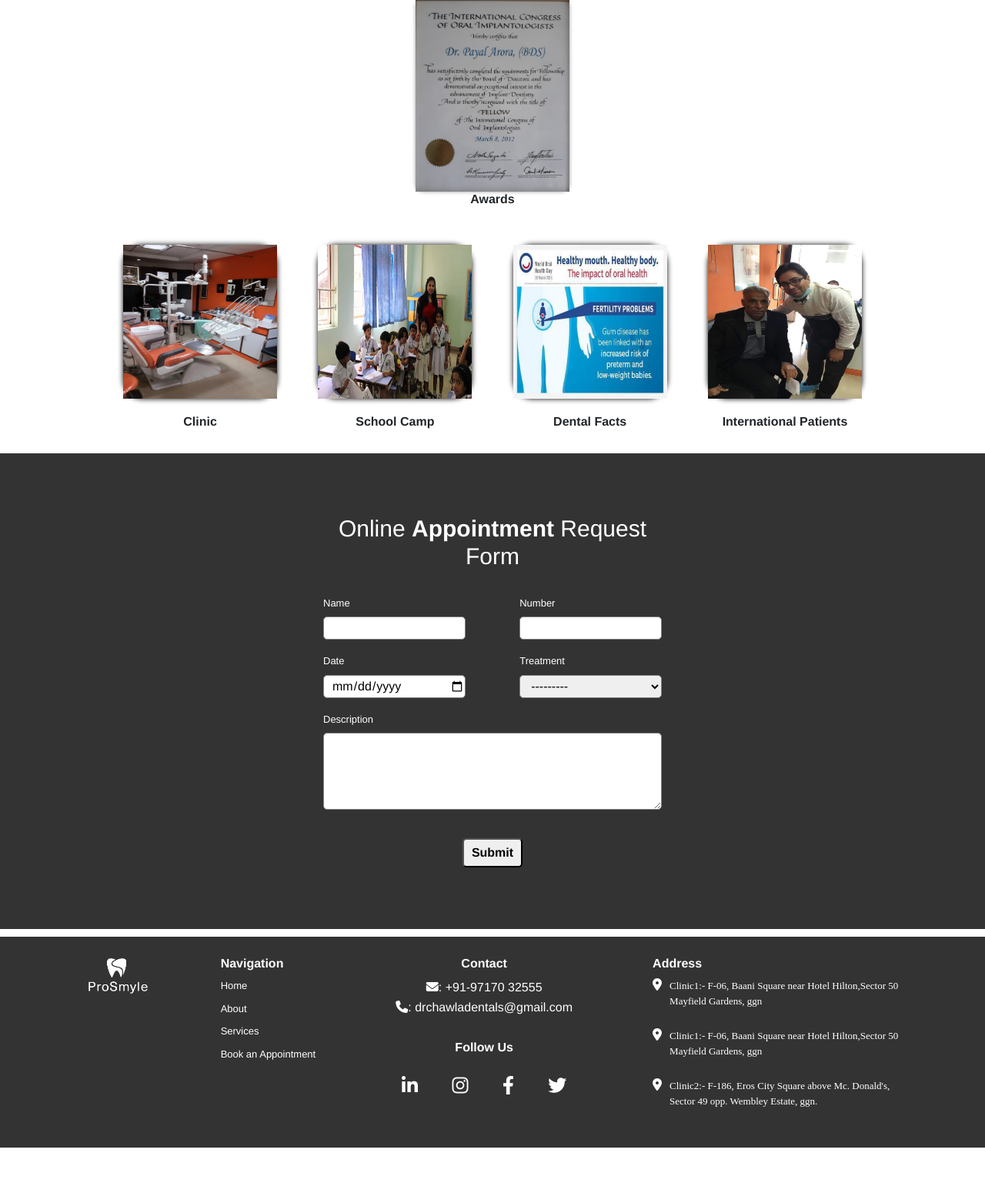
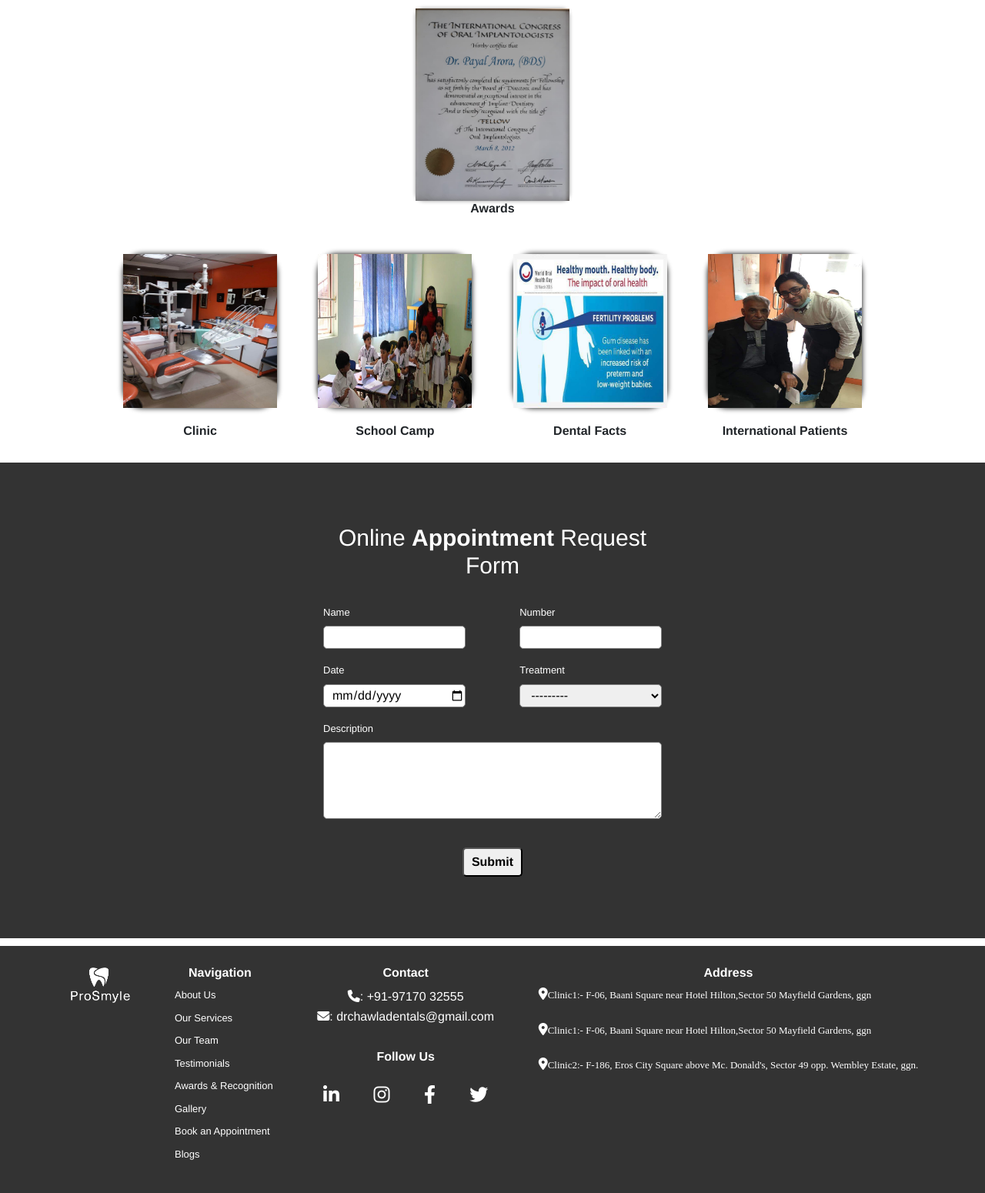
Before and after one commit to jha45507/prosmile, a PHP site: page / in a window 1280 px wide. Shown: the part 3539-5089 px from the top of the page at 77% size. Before the commit the page ends 5030 px from the top, so only its background shows below. Run offline with PHP 8.4, Linux system fonts and the light colour scheme; some libraries are stand-ins or nearby versions; some web fonts are replaced.

Commit message:
commit code

```diff
--- a/css/index.css
+++ b/css/index.css
@@ -64,6 +64,7 @@ html {
     list-style-type: none;
     color: white;
     font-size: small;
+    margin: 0%;
 }
 
 .navbar_unorder_list li {
@@ -207,6 +208,14 @@ html {
     list-style-type: none;
 }
 
+.footer_navigation ul li  a {
+    text-decoration: none;
+    color: white;
+    margin-left: 10px;
+    width: 300px;
+}
+
+
 .footer_address {
     color: white;
 }
@@ -220,12 +229,6 @@ html {
     display: flex;
 }
 
-.address_icons a {
-    text-decoration: none;
-    color: white;
-    margin-left: 10px;
-    width: 300px;
-}
 
 .address_icons p{
     font-size: small;
@@ -240,8 +243,19 @@ html {
     margin-top: 30px;
 }
 
+.follow a{
+    margin-top: 30px;
+    text-decoration: none;
+    color: white;
+}
+
 .emial_no {
     margin: 5px 0px;
+}
+
+.social_icons a {
+    color: white;
+    text-decoration: none;
 }
 
 .social_icons i {
@@ -659,6 +673,13 @@ p {
     text-align: center;
 }
 
+.testimonials h5, h3 {
+    text-align: center;
+}
+.testimonials h5 {
+    font-size: 30px;
+}
+
 /* ========================= hamburger =========================== */
 @media only screen and (min-width: 0px) and (max-width: 768px) {
 
--- a/index.html
+++ b/index.html
@@ -654,16 +654,16 @@
                 </div>
             </div>
             <div class="testimonials" id="testimonials">
+                <h5>Testimonials</h5>
+                <h3>What <span class="font-light">They Say</span></h3>
                 <swiper-container class="mySwiper" pagination="true" pagination-clickable="true" navigation="true"
-                    space-between="30" centered-slides="true" autoplay-delay="2500"
+                    space-between="30" centered-slides="true" autoplay-delay="3500"
                     autoplay-disable-on-interaction="true">
                     <swiper-slide>
                         <div class="slider_parent_div">
                             <div class="slider_child_div">
                                 <div class=" quote">
                                     <div class="">
-                                        <h5>Testimonials</h5>
-                                        <h3>What <span class="font-light">They Say</span></h3>
                                         <div class="text-right">
                                             "I was happy with doctor's friendliness, treatment satisfaction,
                                             value for money, wait time & their caring attitude.
@@ -682,8 +682,6 @@
                             <div class="slider_child_div">
                                 <div class=" quote">
                                     <div class="">
-                                        <h5>Testimonials</h5>
-                                        <h3>What <span class="font-light">They Say</span></h3>
                                         <div class="text-right">
                                             "I was happy with doctor's friendliness. He is very kind and takes
                                             full care of his patients. He gives his best and attends the patient
@@ -700,8 +698,6 @@
                             <div class="slider_child_div">
                                 <div class=" quote">
                                     <div class="">
-                                        <h5>Testimonials</h5>
-                                        <h3>What <span class="font-light">They Say</span></h3>
                                         <div class="text-right">
                                             "Dr Payal is very experienced dentist. I have been visiting her from
                                             last 2 years and have found her to be very professional. She is
@@ -723,8 +719,6 @@
                             <div class="slider_child_div">
                                 <div class=" quote">
                                     <div class="">
-                                        <h5>Testimonials</h5>
-                                        <h3>What <span class="font-light">They Say</span></h3>
                                         <div class="text-right">
                                             "I was happy with doctor's friendliness, explanation of the health
                                             issue, treatment satisfaction & value for money. I have been
@@ -746,8 +740,6 @@
                             <div class="slider_child_div">
                                 <div class=" quote">
                                     <div class="">
-                                        <h5>Testimonials</h5>
-                                        <h3>What <span class="font-light">They Say</span></h3>
                                         <div class="text-right">
                                             "I was happy with explanation of the health issue, treatment
                                             satisfaction & value for money. Dr Payal is really sweet &
@@ -765,8 +757,6 @@
                             <div class="slider_child_div">
                                 <div class=" quote">
                                     <div class="">
-                                        <h5>Testimonials</h5>
-                                        <h3>What <span class="font-light">They Say</span></h3>
                                         <div class="text-right">
                                             "There is good coordination between the two doctors . I needed
                                             dentures for long time . I am satisfied with treatment I got .
@@ -783,8 +773,6 @@
                             <div class="slider_child_div">
                                 <div class=" quote">
                                     <div class="">
-                                        <h5>Testimonials</h5>
-                                        <h3>What <span class="font-light">They Say</span></h3>
                                         <div class="text-right">
                                             "I was happy with doctor's friendliness, explanation of the health
                                             issue, treatment satisfaction, value for money & wait time.
@@ -803,8 +791,6 @@
                             <div class="slider_child_div">
                                 <div class=" quote">
                                     <div class="">
-                                        <h5>Testimonials</h5>
-                                        <h3>What <span class="font-light">They Say</span></h3>
                                         <div class="text-right">
                                             "I was happy with doctor's friendliness, explanation of the health
                                             issue, treatment satisfaction & value for
@@ -976,29 +962,44 @@
                         <div class="footer_navigation">
                             <h3>Navigation</h3>
                             <ul class="">
-                                <li><a href="#"></a>Home</li>
-                                <li><a href="#"></a>About</li>
-                                <li><a href="#"></a>Services</li>
-                                <li><a href="#"></a>Book an Appointment</li>
+                                <!-- <li><a href="#home-page">Home</a></li> -->
+                                <li><a href="#about">About Us</a></li>
+                                <li><a href="#services">Our Services</a></li>
+                                <li><a href="#our_team">Our Team</a></li>
+                                <!-- <li><a href="#why">Why Us</a></li> -->
+                                <li><a href="#testimonials">Testimonials</a></li>
+                                <li><a href="#awards">Awards & Recognition</a></li>
+                                <li><a href="#gallery">Gallery</a></li>
+                                <li><a href="#contect-form">Book an Appointment</a></li>
+                                <li><a href="https://blog.drchawladentals.com/">Blogs</a></li>
+                                <!-- <li><a href="#footer">Footer</a></li> -->
                             </ul>
                         </div>
                         <div class="follow_us">
                             <div>
                                 <h3>Contact</h3>
                                 <div>
-                                    <i class="fa-solid fa-envelope emial_no"></i>: +91-97170 32555
+                                    <i class="fa-solid fa-phone emial_no"></i>: +91-97170 32555
                                 </div>
                                 <div>
-                                    <i class="fa-solid fa-phone emial_no"></i>: drchawladentals@gmail.com
+                                    <i class="fa-solid fa-envelope emial_no"></i>: drchawladentals@gmail.com
                                 </div>
                             </div>
                             <div>
                                 <h3 class="follow">Follow Us</h3>
                                 <div class="social_icons">
-                                    <i class="fa fa-brands fa-linkedin-in"></i>
-                                    <i class="fa fa-brands fa-instagram"></i>
-                                    <i class="fa fa-brands fa-facebook-f"></i>
-                                    <i class="fa fa-brands fa-twitter"></i>
+                                    <a href="">
+                                        <i class="fa fa-brands fa-linkedin-in"></i>
+                                    </a>
+                                    <a href="">
+                                        <i class="fa fa-brands fa-instagram"></i>
+                                    </a>
+                                    <a href="">
+                                        <i class="fa fa-brands fa-facebook-f"></i>
+                                    </a>
+                                    <a href="">
+                                        <i class="fa fa-brands fa-twitter"></i>
+                                    </a>
                                 </div>
                             </div>
                         </div>
```
